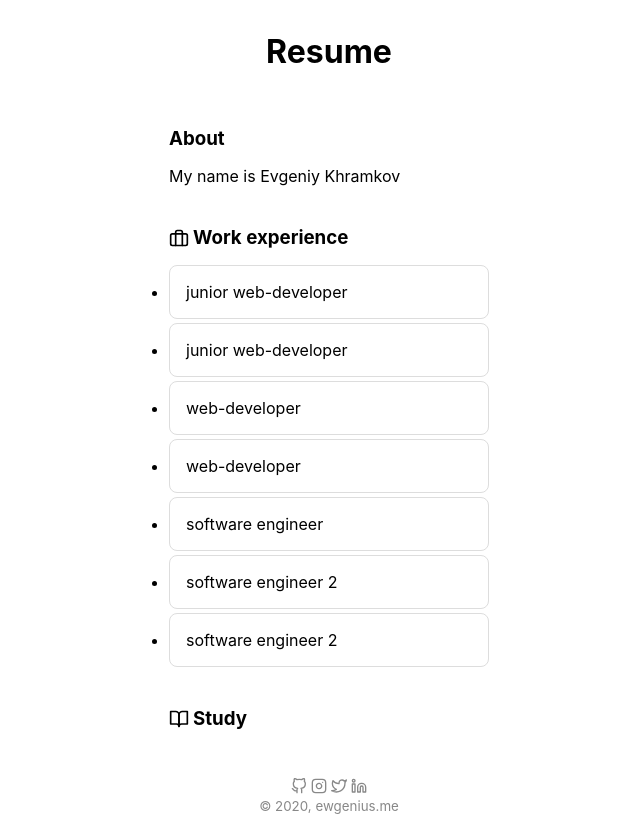
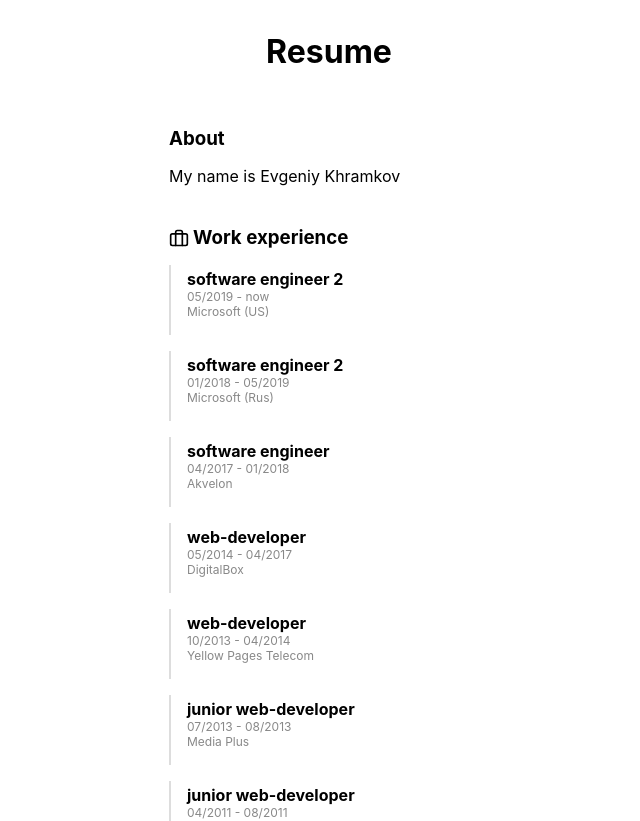
Before and after one commit to ewgenius/me, a Next.js app: page /resume in a window 1280 px wide. Shown: the top 821 px of the page, without its empty margins (311-951 px from the left). Built offline with nearby package versions, Linux system fonts and the light colour scheme.

Commit message:
style jobs

```diff
--- a/package.json
+++ b/package.json
@@ -8,12 +8,14 @@
     "start": "next start"
   },
   "dependencies": {
+    "date-fns": "^2.14.0",
     "next": "9.4.4",
     "react": "16.13.1",
     "react-dom": "16.13.1",
     "react-feather": "^2.0.8"
   },
   "devDependencies": {
+    "@types/date-fns": "^2.6.0",
     "@types/node": "^13.13.1",
     "@types/react": "^16.9.34",
     "prettier": "^2.0.4",
--- a/src/pages/resume.tsx
+++ b/src/pages/resume.tsx
@@ -1,11 +1,12 @@
 import { GetStaticProps } from "next";
+import { format } from "date-fns";
 import { Briefcase, BookOpen, ArrowLeftCircle } from "react-feather";
 import { Layout } from "components/Layout";
 
 export type Dictionary<T = any> = { [id: string]: T };
 
 export interface Job {
-  id: string;
+  id: number;
   title: string;
   company: string;
   startDate: string;
@@ -31,13 +32,17 @@ export default function Resume(props: ResumeProps) {
           <Briefcase size={20} />
           Work experience
         </h3>
-        <ul>
-          {Object.values(props.jobs).map((job) => (
-            <li className="card" key={job.id}>
-              {job.title}
-            </li>
+        {Object.values(props.jobs)
+          .sort((j1, j2) => j2.id - j1.id)
+          .map((job) => (
+            <div className="card" key={job.id}>
+              <b>{job.title}</b>
+              <p className="job-details job-date">
+                {job.startDate} - {job.endDate || "now"}
+              </p>
+              <p className="job-details job-company">{job.company}</p>
+            </div>
           ))}
-        </ul>
       </section>
 
       <section className="resume-section">
@@ -50,65 +55,69 @@ export default function Resume(props: ResumeProps) {
   );
 }
 
+function formatJobDate(date: Date) {
+  return format(date, "MM/yyyy");
+}
+
 export const getStaticProps: GetStaticProps<ResumeProps> = async () => {
   return {
     props: {
       jobs: {
-        "7": {
-          id: "7",
-          title: "software engineer 2",
-          company: "Microsoft (US)",
-          startDate: new Date("May 20, 2019").toString(),
-          endDate: null,
+        "1": {
+          id: 1,
+          title: "junior web-developer",
+          company: "Brandmaker",
+          startDate: formatJobDate(new Date("Apr 01, 2011")),
+          endDate: formatJobDate(new Date("Aug 31, 2011")),
+          tags: ["css", "html", "js"],
+        },
+        "2": {
+          id: 2,
+          title: "junior web-developer",
+          company: "Media Plus",
+          startDate: formatJobDate(new Date("Jul 01, 2013")),
+          endDate: formatJobDate(new Date("Aug 31, 2013")),
+          tags: ["css", "js", "webgl"],
+        },
+        "3": {
+          id: 3,
+          title: "web-developer",
+          company: "Yellow Pages Telecom",
+          startDate: formatJobDate(new Date("Oct 01, 2013")),
+          endDate: formatJobDate(new Date("Apr 01, 2014")),
+          tags: ["django", "js", "postgresql", "python"],
+        },
+        "4": {
+          id: 4,
+          title: "web-developer",
+          company: "DigitalBox",
+          startDate: formatJobDate(new Date("May 01, 2014")),
+          endDate: formatJobDate(new Date("Apr 01, 2017")),
+          tags: ["angular.js", "node.js", "react.js", "typescript"],
+        },
+        "5": {
+          id: 5,
+          title: "software engineer",
+          company: "Akvelon",
+          startDate: formatJobDate(new Date("Apr 10, 2017")),
+          endDate: formatJobDate(new Date("Jan 14, 2018")),
           tags: ["CI/CD", "node.js", "react.js", "typescript"],
         },
         "6": {
-          id: "6",
+          id: 6,
           title: "software engineer 2",
           company: "Microsoft (Rus)",
-          startDate: new Date("Jan 15, 2018").toString(),
-          endDate: new Date("May 19, 2019").toString(),
+          startDate: formatJobDate(new Date("Jan 15, 2018")),
+          endDate: formatJobDate(new Date("May 19, 2019")),
           tags: ["CI/CD", "node.js", "react.js", "typescript"],
         },
-        "5": {
-          id: "5",
-          title: "software engineer",
-          company: "Akvelon",
-          startDate: new Date("Apr 10, 2017").toString(),
-          endDate: new Date("Jan 14, 2018").toString(),
+        "7": {
+          id: 7,
+          title: "software engineer 2",
+          company: "Microsoft (US)",
+          startDate: formatJobDate(new Date("May 20, 2019")),
+          endDate: null,
           tags: ["CI/CD", "node.js", "react.js", "typescript"],
-        },
-        "4": {
-          id: "4",
-          title: "web-developer",
-          company: "DigitalBox",
-          startDate: new Date("May 01, 2014").toString(),
-          endDate: new Date("Apr 01, 2017").toString(),
-          tags: ["angular.js", "node.js", "react.js", "typescript"],
-        },
-        "3": {
-          id: "3",
-          title: "web-developer",
-          company: "Yellow Pages Telecom",
-          startDate: new Date("Oct 01, 2013").toString(),
-          endDate: new Date("Apr 01, 2014").toString(),
-          tags: ["django", "js", "postgresql", "python"],
-        },
-        "2": {
-          id: "2",
-          title: "junior web-developer",
-          company: "Media Plus",
-          startDate: new Date("Jul 01, 2013").toString(),
-          endDate: new Date("Aug 31, 2013").toString(),
-          tags: ["css", "js", "webgl"],
-        },
-        "1": {
-          id: "1",
-          title: "junior web-developer",
-          company: "Brandmaker",
-          startDate: new Date("Apr 01, 2011").toString(),
-          endDate: new Date("Aug 31, 2011").toString(),
-          tags: ["css", "html", "js"],
         },
       },
     },
--- a/src/styles/index.css
+++ b/src/styles/index.css
@@ -94,13 +94,18 @@ h3 > svg {
 }
 
 .card {
-  border-radius: 8px;
-  padding: var(--spacing-4);
-  border: 1px solid var(--line-color);
+  /* border-radius: 8px; */
+  padding: var(--spacing-2) var(--spacing-4) var(--spacing-4);
+  border-left: 2px solid var(--line-color);
 }
 
 .card:not(:last-child) {
-  margin-bottom: var(--spacing-2);
+  margin-bottom: var(--spacing-4);
+}
+
+.job-details {
+  font-size: 12px;
+  color: var(--text-color-secondary);
 }
 
 footer {
```
Also changed, not shown: 1 other file (tests, documents, lock files or other folders).
